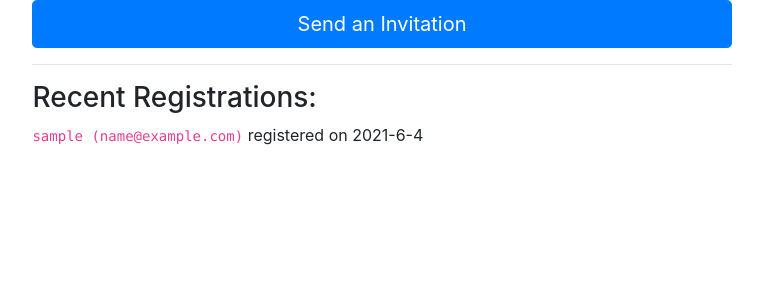
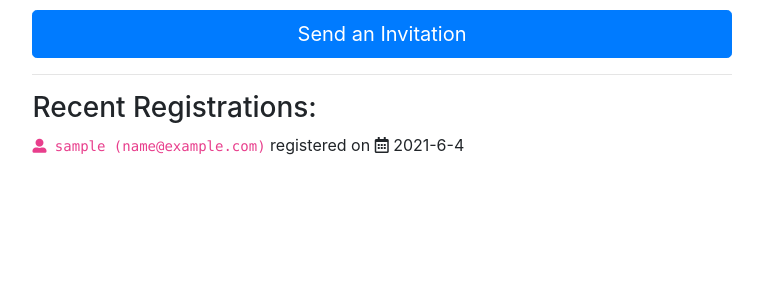
Before and after one commit to unt-libraries/django-invite, a Django app: page / in a window 1280 px wide. Shown: the part 56-356 px from the top of the page, without its empty margins (258-1021 px from the left). Run offline with Django 3.2, Linux system fonts and the light colour scheme; the visitor is signed in with stand-in values (Sample User, id 1); data comes from the database, SQL or seed files in the repository; data that the repository does not hold is empty; some libraries are stand-ins or nearby versions.

Commit message:
Update the icons

```diff
--- a/invite/templates/invite/index.html
+++ b/invite/templates/invite/index.html
@@ -2,7 +2,7 @@
 {% block title %}Accounts{% endblock %}
 
 {% block content %}
-    <div class='col-md-7 text-left well' style="float: none; margin-left: auto; margin-right: auto;">
+    <div class='col-md-7 text-left well' style="float: none; margin-left: auto; margin-right: auto; top: 10px;">
         {% if perms.invite.add_invitation %}
             <a href="{% url 'invite:invite' %}" class="btn btn-lg btn-block btn-primary" type="button">Send an Invitation</a>
         {% endif %}
@@ -15,7 +15,7 @@
                 <table class='table table-striped'>
                     {% for i in invites %}
                         <tr>
-                            <td colspan='2'><i class="glyphicon .glyphicon-user"></i> {{ i.first_name|title }} {{ i.last_name|title }}{% if show_emails %}{% if user.is_superuser or perms.invite.add_invitation %} ({{ i.email }}){% endif %}{% endif %} was <i class="glyphicon .glyphicon-envelope"></i> emailed an invitation on <i class="glyphicon .glyphicon-calendar"></i> {{ i.date_invited }}</td>
+                            <td colspan='2'><i class="fas fa-user-alt"></i> {{ i.first_name|title }} {{ i.last_name|title }}{% if show_emails %}{% if user.is_superuser or perms.invite.add_invitation %} ({{ i.email }}){% endif %}{% endif %} was <i class="fas fa-envelope-square"></i> emailed an invitation on <i class="far fa-calendar-alt"></i> {{ i.date_invited }}</td>
                             <td></td>
                         </tr>
                         {% if user.is_superuser or perms.invite.add_invitation %}
@@ -25,12 +25,12 @@
                                 </td>
                                 <td>
                                     <form action="{% url 'invite:resend' i.activation_code %}">{% csrf_token %}
-                                        <input value='resend email' type='submit' class='btn btn-xs pull-right'>
+                                        <input value='resend email' type='submit' class='btn btn-xs float-right'>
                                     </form>
                                 </td>
                                 <td>
                                     <form action="{% url 'invite:revoke' i.activation_code %}">{% csrf_token %}
-                                        <input value='revoke invite' type='submit' class='btn btn-xs pull-right'>
+                                        <input value='revoke invite' type='submit' class='btn btn-xs float-right'>
                                     </form>
                                 </td>
                             </tr>
@@ -55,7 +55,7 @@
 
         {% for u in users reversed %}
             <table class='table'>
-                <code><i class="glyphicon .glyphicon-user"></i> {{ u }}{% if show_emails %}{% if user.is_superuser or perms.invite.add_invitation %} ({{ u.email }}){% endif %}{% endif %}</code> registered on <i class="glyphicon .glyphicon-calendar"></i> {{ u.date_joined.year }}-{{ u.date_joined.month }}-{{ u.date_joined.day }}
+                <code><i class="fas fa-user-alt"></i> {{ u }}{% if show_emails %}{% if user.is_superuser or perms.invite.add_invitation %} ({{ u.email }}){% endif %}{% endif %}</code> registered on <i class="far fa-calendar-alt"></i> {{ u.date_joined.year }}-{{ u.date_joined.month }}-{{ u.date_joined.day }}
             </table>
         {% endfor %}
 
--- a/invite/templates/invite/invite.html
+++ b/invite/templates/invite/invite.html
@@ -38,7 +38,7 @@
                 }
 
                 // Make sure the first row always has the button to add new rows
-                var addBtn = '<button id="add" class="btn btn-info" href="#"><i class="glyphicon .glyphicon-plus"></i></button>';
+                var addBtn = '<button id="add" class="btn btn-info" href="#"><i class="far fa-plus-square"></i></button>';
                 if (forms.first().find("button#add").length === 0){
                     forms.first().find('.delete').after(addBtn);
                     // Register the click event handler
@@ -219,8 +219,8 @@
                             <label class='label label-inverse' style='width:105px;'>Superuser? {{ form.is_super_user }}</label>
                         </div>
                         <div class="col-md-2">
-                            <button class="delete btn btn-danger" href="#"><i class='glyphicon .glyphicon-remove'></i></button>
-                            <button id='add' class="btn btn-info" href="#"><i class='glyphicon .glyphicon-plus'></i></button>
+                            <button class="delete btn btn-danger" href="#"><i class='far fa-minus-square'></i></button>
+                            <button id='add' class="btn btn-info" href="#"><i class='far fa-plus-square'></i></button>
                         </div>
                     </div>
                 {% endfor %}
```
